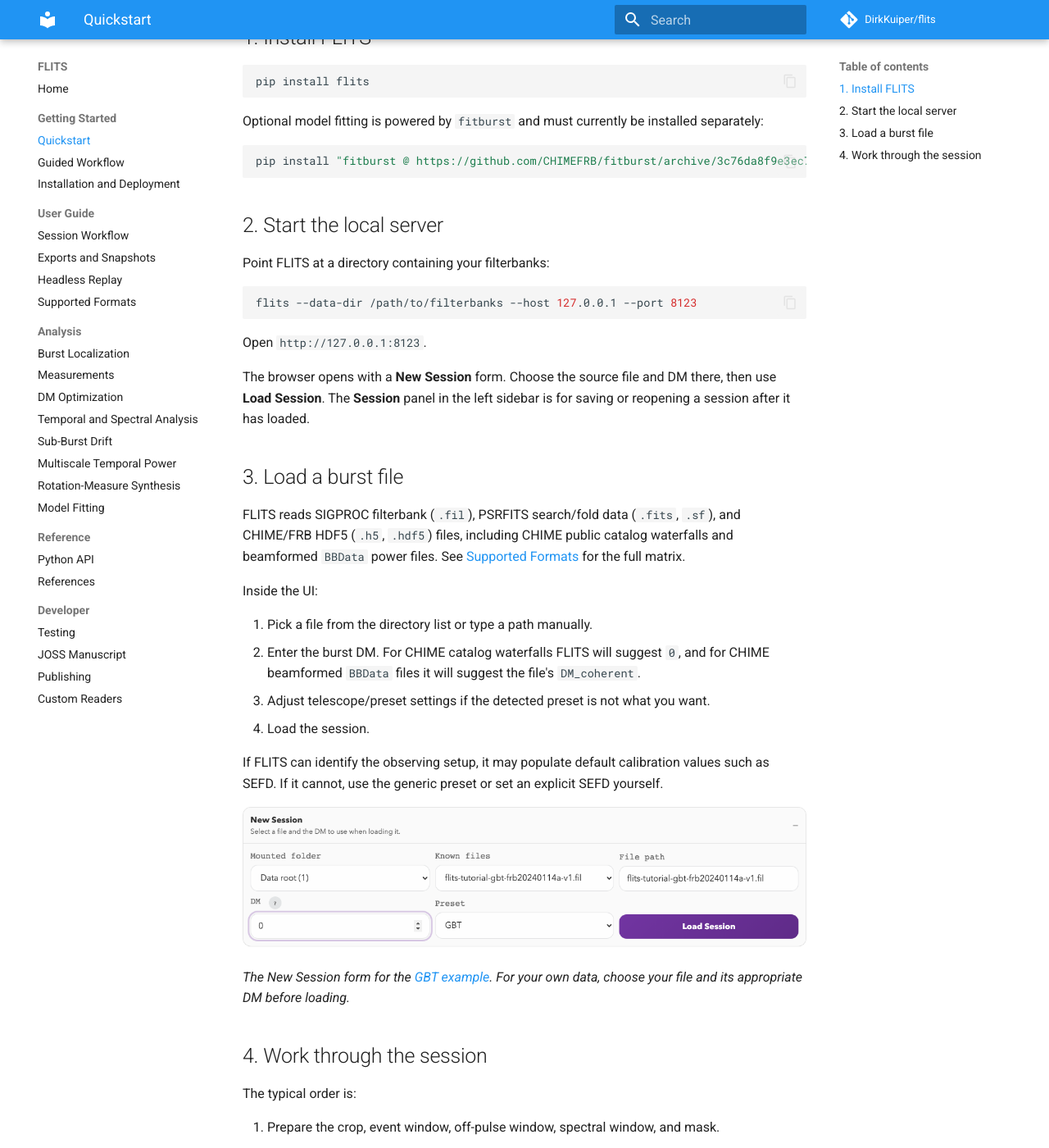
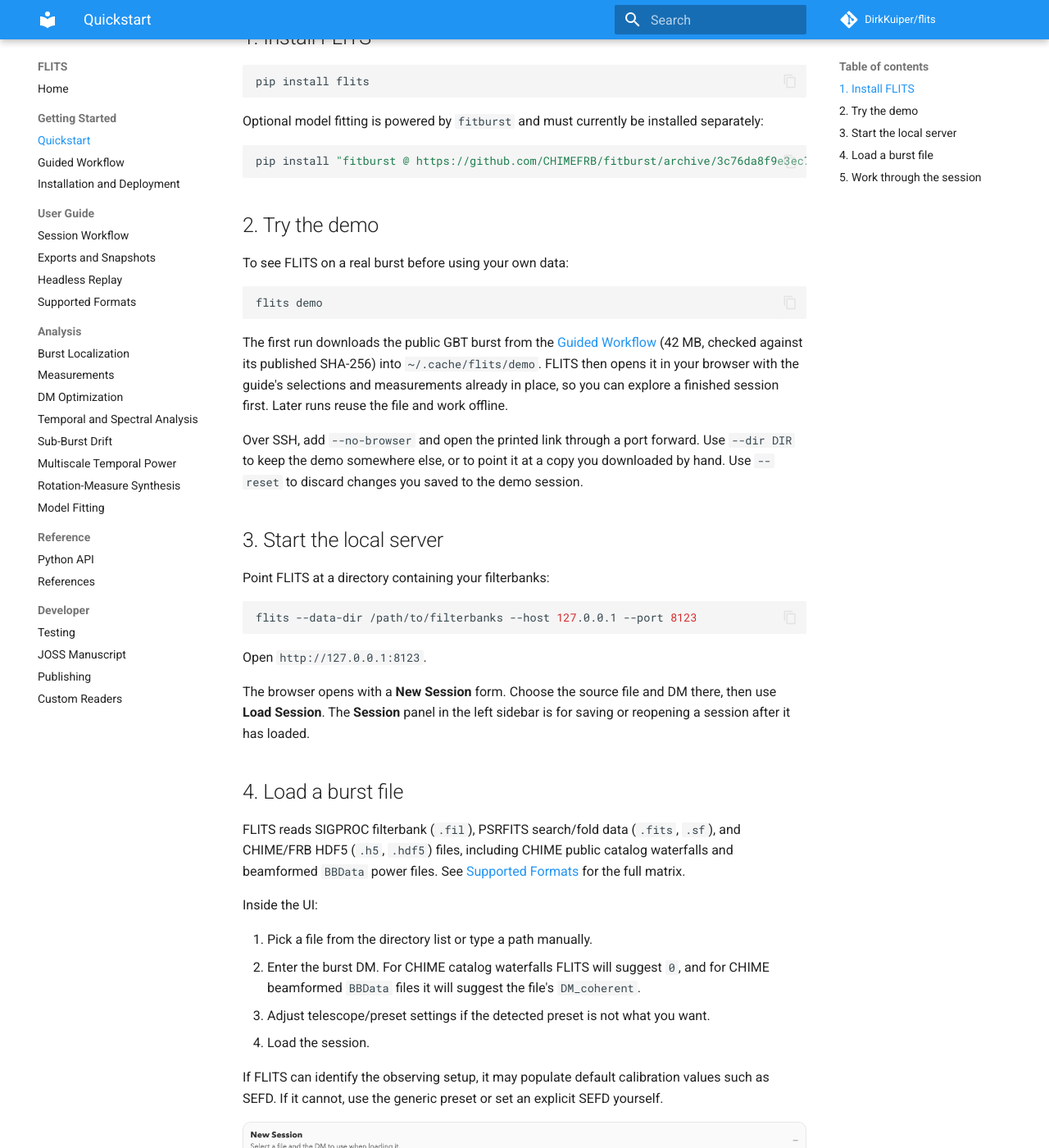
Before and after one commit to DirkKuiper/flits, an MkDocs documentation site: the page built from docs/getting-started.md, in a window 1280 px wide and 1400 px high, scrolled down 217 px. Shown: the whole window at 82% size. Built offline with MkDocs 1.6.1 and Material for MkDocs 9.7.7, drawn with Linux system fonts in a browser that asks for light colours; comment, search, counter and statistics services are not loaded; some of the changed text lies outside the part shown.

Commit message:
docs: start new users with flits demo

````diff
--- a/docs/getting-started.md
+++ b/docs/getting-started.md
@@ -15,7 +15,26 @@ separately:
 pip install "fitburst @ https://github.com/CHIMEFRB/fitburst/archive/3c76da8f9e3ec7bc21951ce1b4a26a0255096b69.tar.gz"
 ```
 
-## 2. Start the local server
+## 2. Try the demo
+
+To see FLITS on a real burst before using your own data:
+
+```bash
+flits demo
+```
+
+The first run downloads the public GBT burst from the
+[Guided Workflow](guided-workflow.md) (42 MB, checked against its published
+SHA-256) into `~/.cache/flits/demo`. FLITS then opens it in your browser with
+the guide's selections and measurements already in place, so you can explore a
+finished session first. Later runs reuse the file and work offline.
+
+Over SSH, add `--no-browser` and open the printed link through a port forward.
+Use `--dir DIR` to keep the demo somewhere else, or to point it at a copy you
+downloaded by hand. Use `--reset` to discard changes you saved to the demo
+session.
+
+## 3. Start the local server
 
 Point FLITS at a directory containing your filterbanks:
 
@@ -54,7 +73,7 @@ SEFD yourself.
 *The New Session form for the [GBT example](guided-workflow.md). For your own
 data, choose your file and its appropriate DM before loading.*
 
-## 4. Work through the session
+## 5. Work through the session
 
 The typical order is:
 
````
Also changed, not shown: other parts of docs/getting-started.md (+1 -1 lines), README.md (+12 -1 lines), docs/guided-workflow.md (+6 -0 lines).
